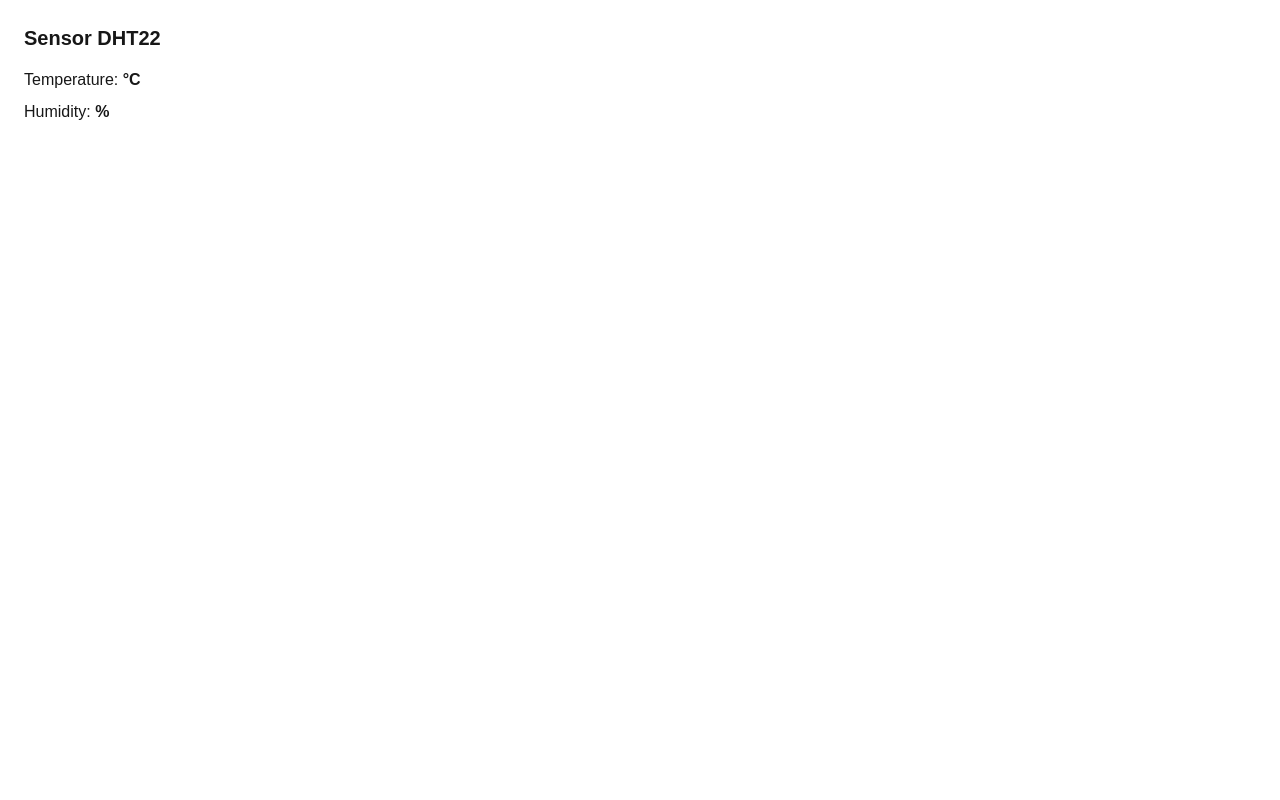
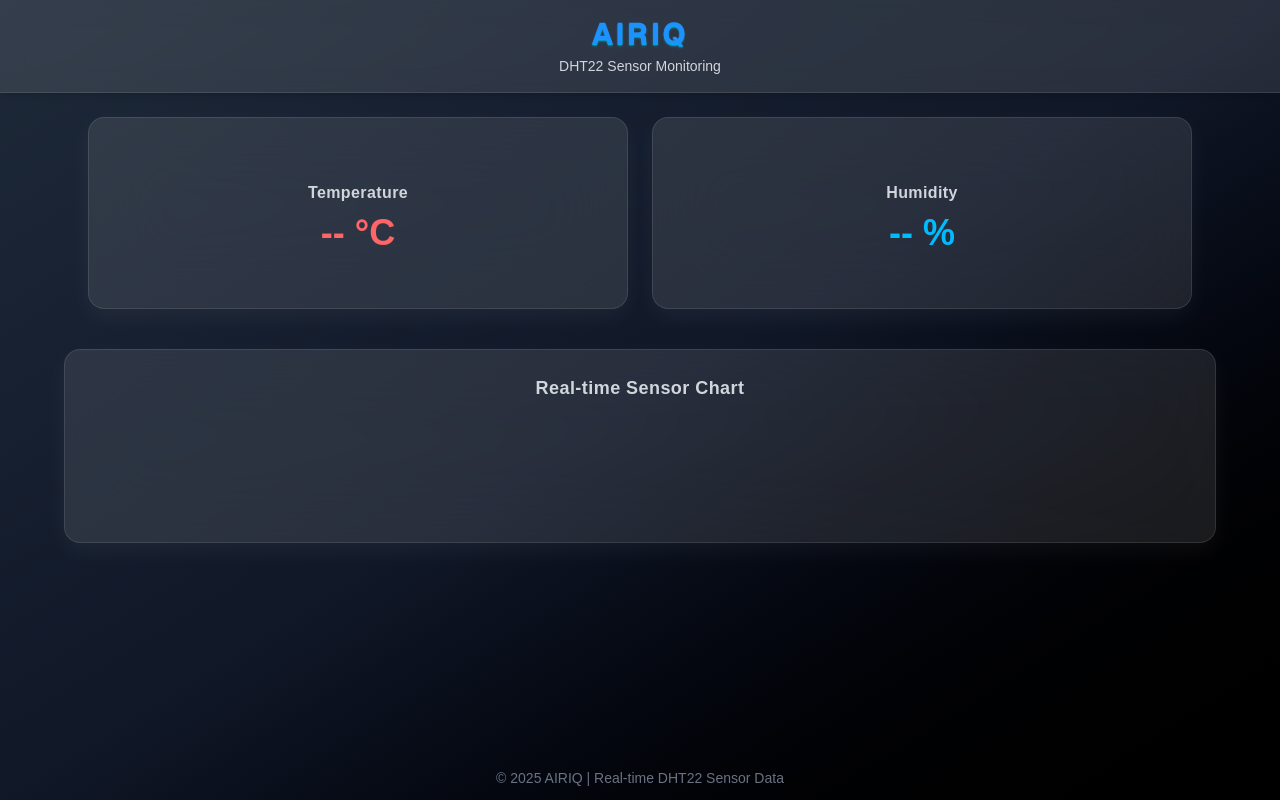
Before and after one commit to rafiizzaturohman/tempdity-monitoring-iot, a Next.js app in the folder fe-monitoring/: page / in a window 1280 px wide. Built offline with nearby package versions, Linux system fonts and the light colour scheme; no server answers.

Commit message:
TempDity Monitoring with Nest + Next & DHT22

```diff
--- /dev/null
+++ b/fe-monitoring/src/app/components/sensorCard.tsx
@@ -0,0 +1,28 @@
+interface SensorCardProps {
+  title: string;
+  value: number | null;
+  unit: string;
+  icon: string;
+  color: string;
+}
+
+const SensorCard = ({ title, value, unit, icon, color }: SensorCardProps) => (
+  <div
+    className="w-full md:w-1/2 bg-white/10 backdrop-blur-2xl border border-white/10 rounded-2xl p-6 text-center shadow-[0_8px_25px_rgba(255,255,255,0.05)]
+    hover:shadow-[0_14px_25px_rgba(239,68,68,0.25)] hover:scale-[1.02] transition-all duration-300 h-44 md:h-48 flex flex-col justify-center"
+  >
+    <div className="flex flex-col items-center space-y-2">
+      <i className={`bi ${icon} text-4xl ${color}`}></i>
+
+      <h2 className="text-base font-semibold tracking-wide text-gray-300">
+        {title}
+      </h2>
+
+      <p className={`text-4xl font-extrabold ${color}`}>
+        {value !== null ? value : "--"} {unit}
+      </p>
+    </div>
+  </div>
+);
+
+export default SensorCard;
--- a/fe-monitoring/src/app/page.tsx
+++ b/fe-monitoring/src/app/page.tsx
@@ -1,6 +1,7 @@
 "use client";
 
 import { useEffect, useState } from "react";
+import SensorCard from "@/app/components/sensorCard";
 
 const Dht22Page = () => {
   const [sensor, setSensor] = useState<{
@@ -27,23 +28,70 @@ const Dht22Page = () => {
   }, []);
 
   return (
-    <div className="p-6">
-      <h1 className="text-xl font-semibold mb-4">Sensor DHT22</h1>
+    <div className="bg-linear-to-br from-gray-800 via-gray-900 to-black h-screen">
+      <div className="text-white max-h-screen flex flex-col">
+        {/* <!-- Header --> */}
+        <header className="bg-white/10 backdrop-blur-md shadow-md py-4 text-center border-b border-white/10">
+          <h1 className="text-3xl font-bold tracking-widest text-[#1E90FF] text-shadow-sm text-shadow-[#00bfff80] font-sans">
+            AIRIQ
+          </h1>
 
-      {sensor ? (
-        <div className="space-y-2">
-          <p>
-            Temperature: <b>{sensor.temperature}°C</b>
-          </p>
-          <p>
-            Humidity: <b>{sensor.humidity}%</b>
-          </p>
-        </div>
-      ) : (
-        <p>Loading...</p>
-      )}
+          <p className="text-sm text-gray-300 mt-1">DHT22 Sensor Monitoring</p>
+        </header>
+
+        {/* <!-- Card Section --> */}
+        <main className="flex-1 flex flex-col md:flex-row gap-6 justify-center items-stretch p-6 max-w-6xl mx-auto w-full">
+          {/* <!-- Temperature Card --> */}
+          <SensorCard
+            title="Temperature"
+            value={sensor?.temperature ?? null}
+            unit="°C"
+            icon="bi-thermometer-half"
+            color="text-red-400"
+          />
+
+          {/* <!-- Humidity Card --> */}
+          <SensorCard
+            title="Humidity"
+            value={sensor?.humidity ?? null}
+            unit="%"
+            icon="bi-droplet"
+            color="text-sky-400"
+          />
+        </main>
+
+        {/* <!-- Chart Section --> */}
+        <section className="max-w-6xl mx-auto w-11/12 h-auto md:w-full md:h-auto bg-white/10 backdrop-blur-2xl border border-white/10 rounded-2xl shadow-[0_8px_25px_rgba(255,255,255,0.05)] hover:shadow-[0_14px_25px_rgba(249,248,246,0.5)] p-6 mt-4 mb-6 hover:scale-[1.02] transition-all duration-300">
+          <h2 className="text-center text-lg font-semibold tracking-wide text-gray-300 mb-4">
+            Real-time Sensor Chart
+          </h2>
+
+          <canvas id="sensorChart" height="100"></canvas>
+        </section>
+
+        {/* <!-- Footer --> */}
+        <footer className="text-center md:absolute md:bottom-0 md:left-1/2 md:-translate-x-1/2 py-3 text-gray-500 text-xs md:text-sm">
+          <p>© 2025 AIRIQ | Real-time DHT22 Sensor Data</p>
+        </footer>
+      </div>
     </div>
   );
 };
 
+// <div className="p-6">
+//   <h1 className="text-xl font-semibold mb-4">Sensor DHT22</h1>
+
+//   {sensor ? (
+//     <div className="space-y-2">
+//       <p>
+//         Temperature: <b>{sensor.temperature}°C</b>
+//       </p>
+//       <p>
+//         Humidity: <b>{sensor.humidity}%</b>
+//       </p>
+//     </div>
+//   ) : (
+//     <p>Loading...</p>
+//   )}
+// </div>
 export default Dht22Page;
```
